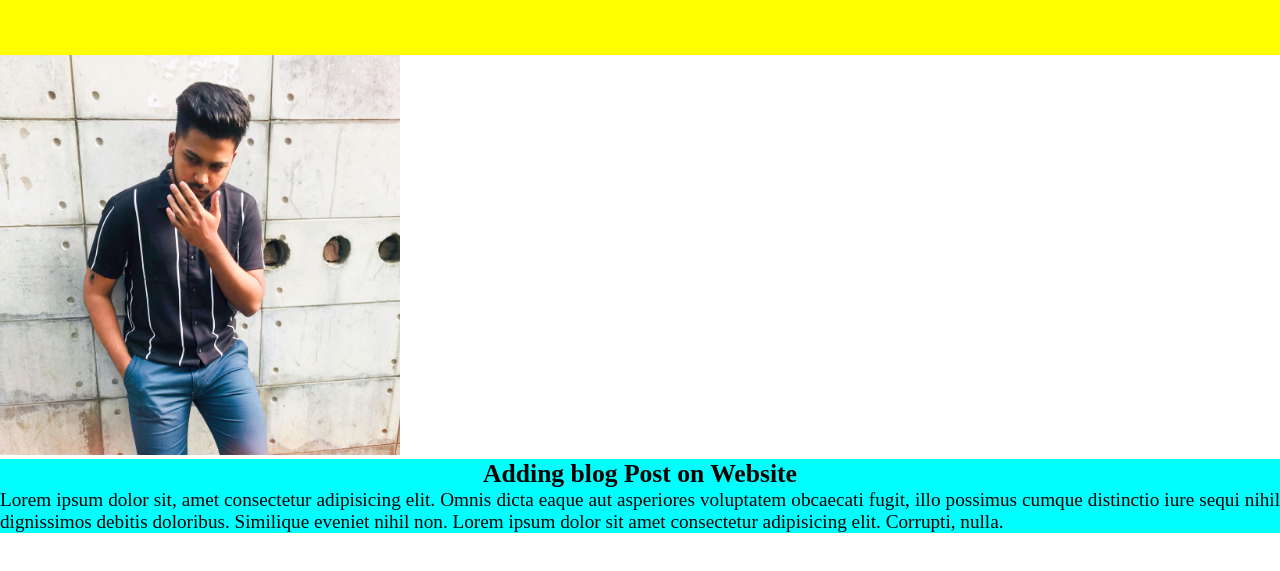
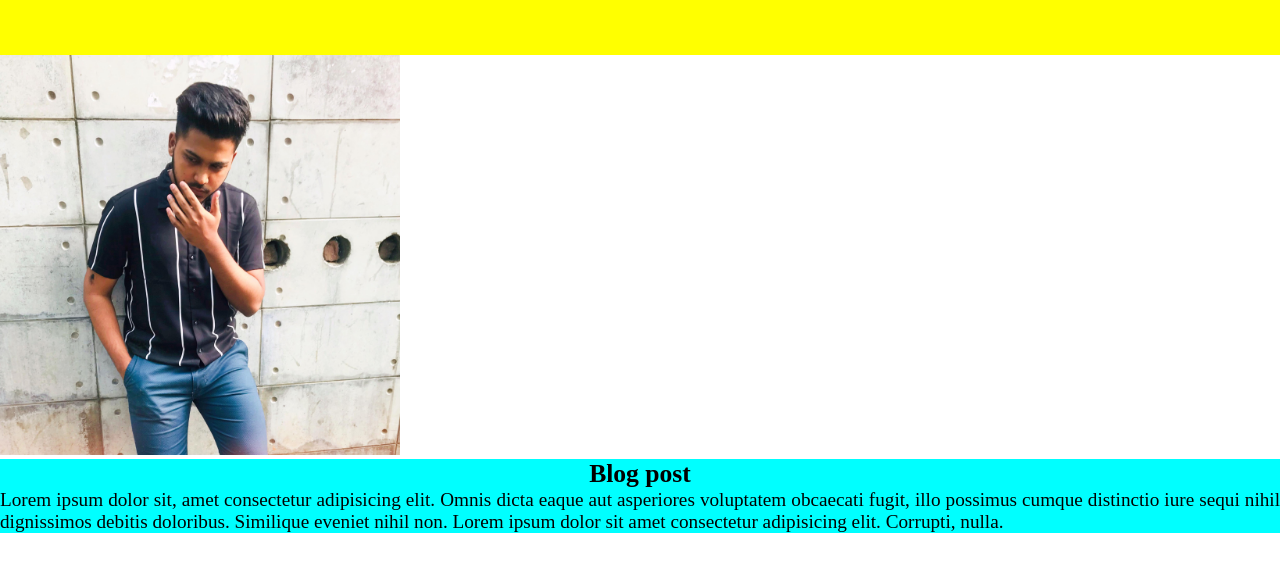
Before and after one commit to emon3455/AdvanceGitLearning, a plain HTML site: page index.html in a window 1280 px wide. Shown: the part 145-716 px from the top of the page. Drawn offline with Linux system fonts and the light colour scheme.

Commit message:
blog post edited

```diff
--- a/index.html
+++ b/index.html
@@ -31,7 +31,7 @@
 
         <div class="blog">
             <h2>
-                Adding blog Post on Website
+                Blog post
             </h2>
 
             <p>
```
